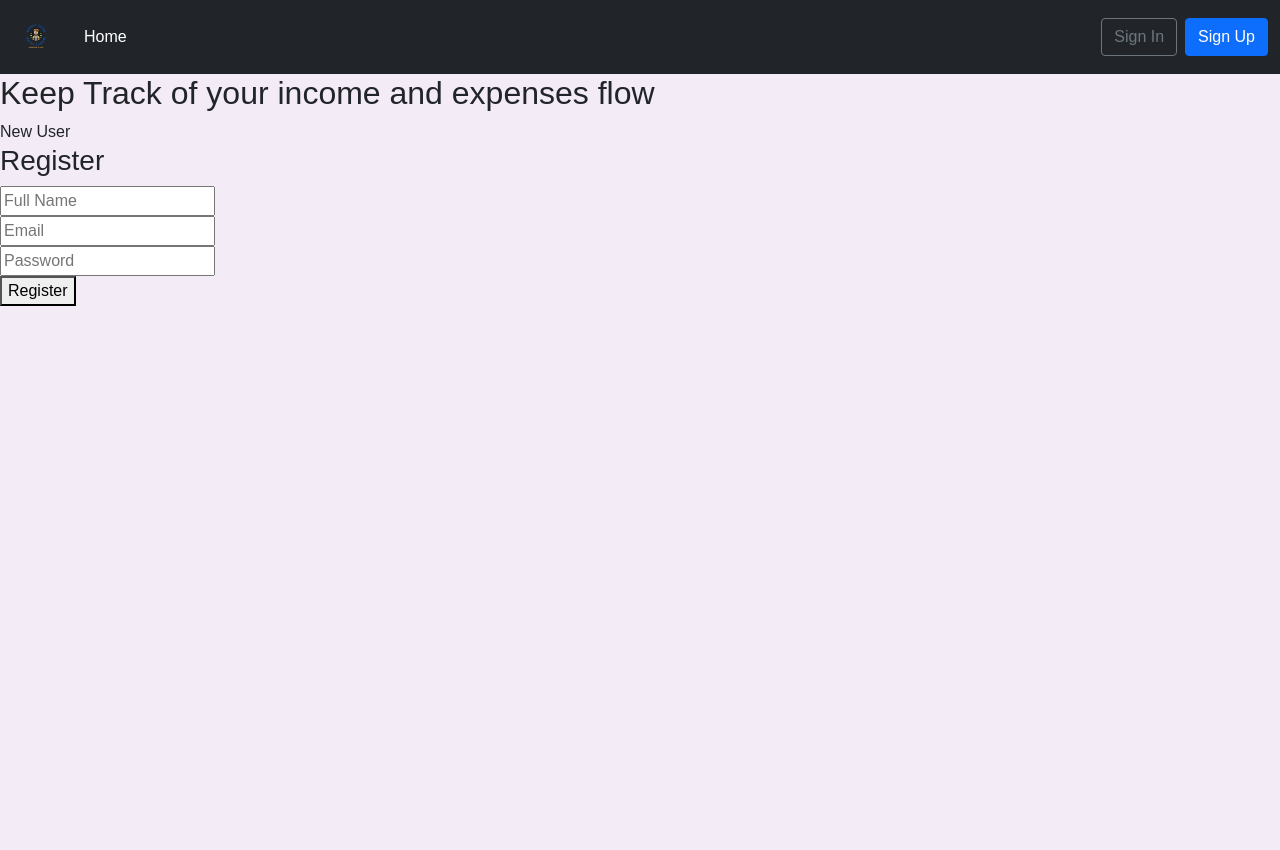
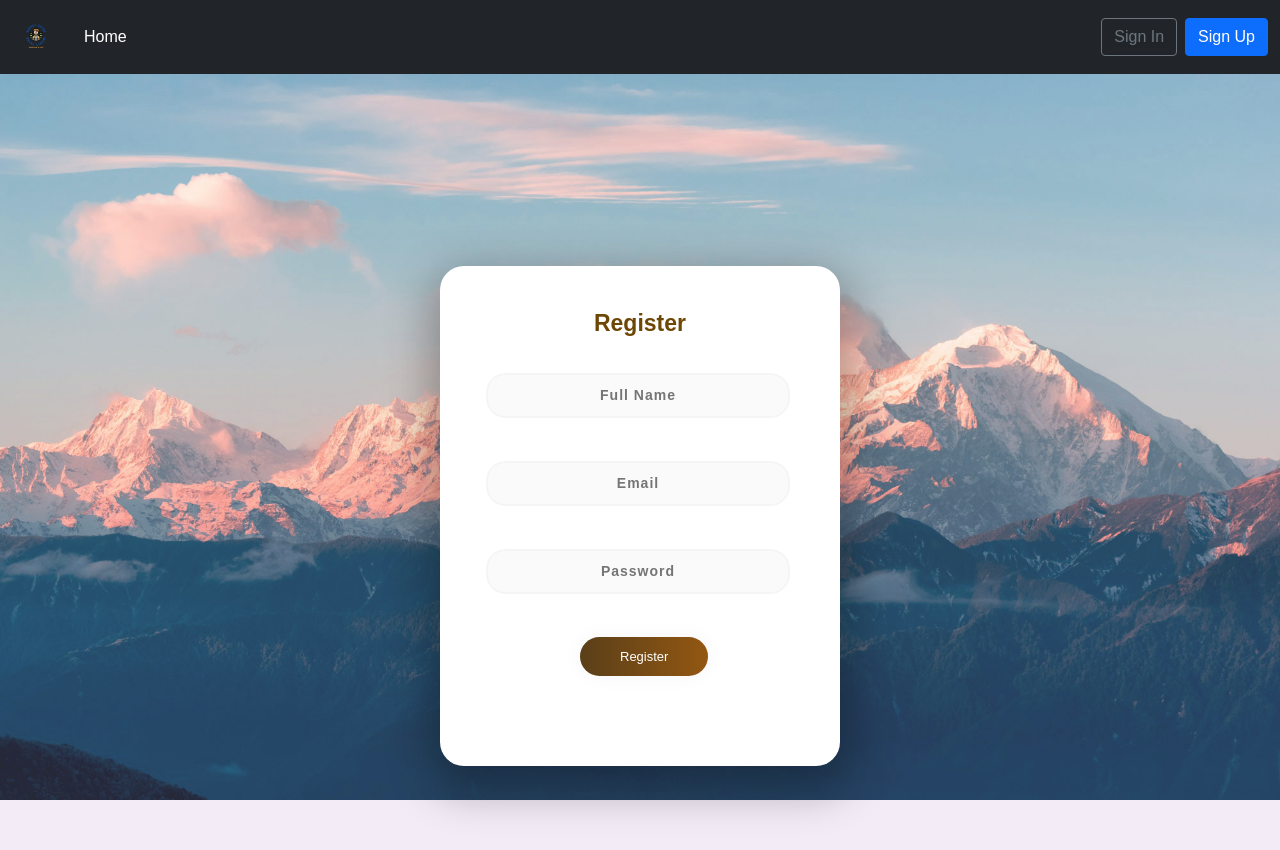
Before and after one commit to good3228/Money-Tracker, a React (Create React App) app in the folder client/: page /register in a window 1280 px wide. Shown: the top 850 px of the page. Before the commit the page ends 800 px from the top, so only its background shows below. Built offline with nearby package versions, Linux system fonts and the light colour scheme.

Commit message:
Register UI version1

```diff
--- a/client/src/Pages/users/Login.js
+++ b/client/src/Pages/users/Login.js
@@ -41,7 +41,7 @@ const Login = () => {
     }
   }, [userAuth]);
   return (
-    <section className="main">
+    <section className="main register">
       <img src={bg} className="background"></img>
       <div>
         <div>
--- a/client/src/Pages/users/Login.scss
+++ b/client/src/Pages/users/Login.scss
@@ -22,7 +22,7 @@ body {
   height: 400px;
   margin: 12em auto;
   border-radius: 1.5em;
-  box-shadow: 0px 11px 35px 2px rgba(0, 0, 0, 0.14);
+  box-shadow: 0px 11px 45px 5px rgba(0, 0, 0, 0.3);
 }
 
 .sign {
@@ -33,7 +33,7 @@ body {
   font-size: 23px;
 }
 
-.un {
+.fullname {
   width: 76%;
   color: rgb(38, 50, 56);
   font-weight: 700;
@@ -50,6 +50,7 @@ body {
   margin-left: 46px;
   text-align: center;
   margin-bottom: 27px;
+  margin-top: 1rem;
   font-family: "Ubuntu", sans-serif;
 }
 
@@ -58,7 +59,7 @@ form.form1 {
   margin-bottom: 30px;
 }
 
-.pass {
+.pass, .un {
   width: 76%;
   color: rgb(38, 50, 56);
   font-weight: 700;
--- a/client/src/Pages/users/Register.js
+++ b/client/src/Pages/users/Register.js
@@ -4,8 +4,9 @@ import {useDispatch, useSelector} from "react-redux";
 import * as Yup from "yup";
 import { registerUserAction } from "../../redux/slices/User/usersSlices";
 import DisabledButton from "../../components/DisabledButton";
-import {useHistory} from "react-router-dom";
-
+import { useHistory } from "react-router-dom";
+import signBg from '../../img/signBg.jpg';
+import './Register.scss';
 const formSchema = Yup.object({
     email: Yup.string().required('Email is required'),
     password: Yup.string().required('Password is required'),
@@ -14,6 +15,7 @@ const formSchema = Yup.object({
 
 
 const Register = () => {
+
     //history
     const history = useHistory();
       //  get data from store
@@ -41,28 +43,23 @@ const Register = () => {
     },[userAuth])
 
   return (
-    <section>
+    <section className="register_main">
+      <img src={signBg} className="background register"></img>
       <div>
         <div>
           <div>
             <div>
-              <h2>
-                Keep Track of your income and expenses flow
-              </h2>
-            </div>
-          </div>
-          <div>
-            <div>
+              <p className="sign register" align="center">
+                Register
+              </p>
               <form onSubmit={formik.handleSubmit}>
-                <span>New User</span>
-                <h3>Register</h3>
                 {/* Success msg */}
                 {/* {registered && (
                   <SuccessMessage msg="Register Successfully. You will be redirected soon" />
                 )} */}
                 {/* Display Err */}
                 {userAppErr || userServerErr ? (
-                <div>
+                  <div className="text-danger text-center mb-3">
                     {"username or email exists" || "userServerErr"}
                   </div>
                 ) : null}
@@ -72,9 +69,10 @@ const Register = () => {
                   onBlur={formik.handleBlur("fullname")}
                   type="text"
                   placeholder="Full Name"
+                  className="fullname"
                 />
                 {/* Err */}
-                <div>
+                <div className="text-danger text-center mb-3">
                   {formik.touched.fullname && formik.errors.fullname}
                 </div>
                 <input
@@ -83,9 +81,10 @@ const Register = () => {
                   onBlur={formik.handleBlur("email")}
                   type="email"
                   placeholder="Email"
+                  className="un"
                 />
                 {/* Err */}
-                <div>
+                <div className="text-danger text-center mb-3">
                   {formik.touched.email && formik.errors.email}
                 </div>
                 <input
@@ -94,15 +93,16 @@ const Register = () => {
                   onBlur={formik.handleBlur("password")}
                   type="password"
                   placeholder="Password"
+                  className="pass"
                 />
                 {/* Err */}
-                <div>
+                <div className="text-danger text-center mb-3">
                   {formik.touched.password && formik.errors.password}
                 </div>
-                {userLoading ? (<DisabledButton />) : (
-                      <button
-                      type="submit"
-                    >
+                {userLoading ? (
+                  <DisabledButton />
+                ) : (
+                  <button type="submit" className="submit">
                     Register
                   </button>
                 )}
--- /dev/null
+++ b/client/src/Pages/users/Register.scss
@@ -0,0 +1,38 @@
+p.register{
+    color: rgb(110, 71, 4);
+}
+
+section.register_main{
+
+
+  background-color: #ffffff;
+  width: 400px;
+  height: 500px;
+  margin: 12em auto;
+  border-radius: 1.5em;
+  box-shadow: 0px 15px 45px 10px rgba(0, 0, 0, 0.3);
+
+  .submit {
+  cursor: pointer;
+  border-radius: 5em;
+  color: #fff;
+  background: linear-gradient(to right, #5a3f19, #935712);
+  border: 0;
+  padding-left: 40px;
+  padding-right: 40px;
+  padding-bottom: 10px;
+  padding-top: 10px;
+  font-family: "Ubuntu", sans-serif;
+  margin-left: 35%;
+  font-size: 13px;
+  box-shadow: 0 0 20px 1px rgba(0, 0, 0, 0.04);
+}
+
+.submit:hover {
+  background: linear-gradient(to right, #493314, #74440e);
+}
+
+.submit:active {
+  background: linear-gradient(to right, #33230e, #422608);
+}
+}
```
Also changed, not shown: client/src/img/signBg.jpg (added). Lines whose indentation alone changed are shown as unchanged.
